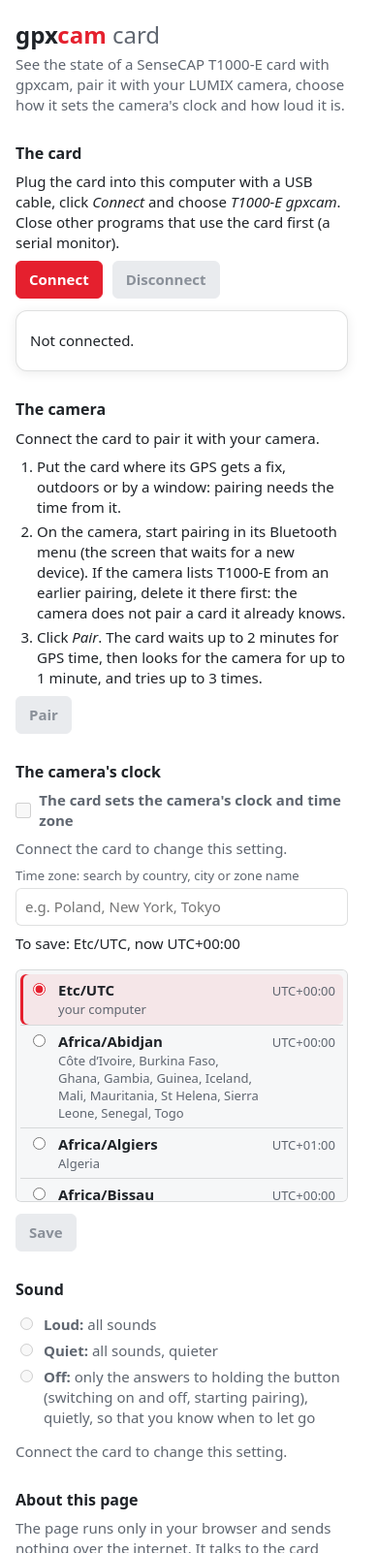
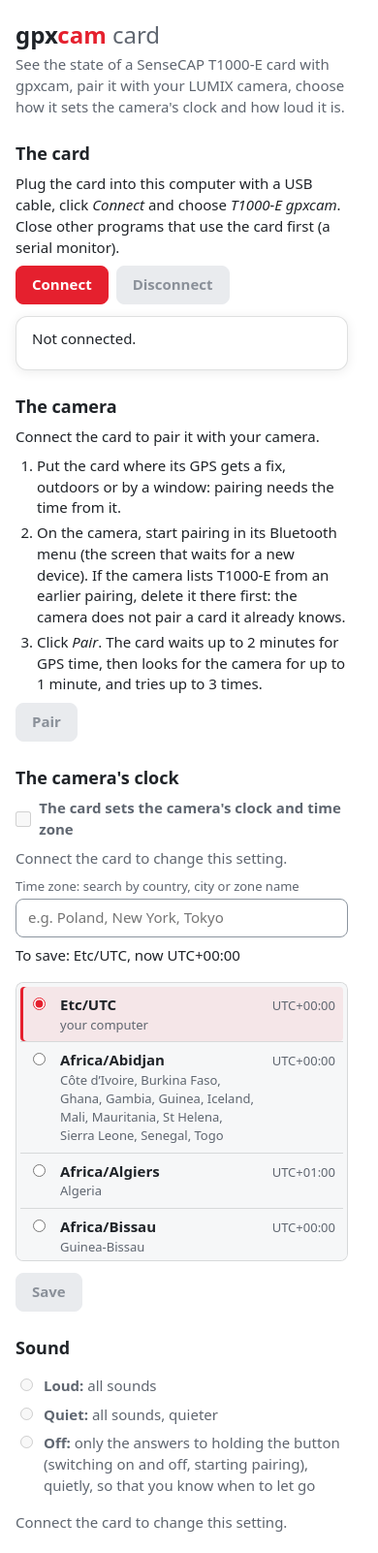
Before and after one commit to TomaszBojanowski/gpxcam-t1000e, a plain HTML site: page docs/index.html in a window 390 px wide. Shown: the top 1602 px of the page at 97% size. Drawn offline with Linux system fonts and the light colour scheme.

Commit message:
page: one scale of spacing and type, clearer edges and buttons
- spacing 4/8/12/16/24 and text 13/15/18 as CSS variables; headings
  18 px; corners 8 px (12 for panels); no stray sizes left
- field and secondary button edges at 3:1 against the page in both
  themes (WCAG 1.4.11)
- red only for the main action; the other buttons neutral, and
  'Forget the camera' in red text as it cannot be undone
- even padding in panels, no inline styles
- the zone list 18rem high, about four and a half zones again
Tests: the contrast of text and field edges in both themes, computed
from the page's colours.

```diff
--- a/docs/index.html
+++ b/docs/index.html
@@ -28,7 +28,18 @@
   --disabled-text: #8a9099;
   --list-bg: #f6f7f8;
   --shadow: 0 2px 12px rgba(0, 0, 0, 0.08);
-  --radius: 12px;
+  --field-line: #8c959f; /* edges of fields and secondary buttons: 3:1 against the page (WCAG 1.4.11) */
+  --radius: 12px;        /* panels */
+  --radius-s: 8px;       /* buttons, fields, boxes */
+  /* One scale: spacing 4/8/12/16/24, text 13/15/18 (and 24 for the name) */
+  --s1: 4px;
+  --s2: 8px;
+  --s3: 12px;
+  --s4: 16px;
+  --s5: 24px;
+  --fs-small: 13px;
+  --fs: 15px;
+  --fs-h2: 18px;
   color-scheme: light dark;
 }
 @media (prefers-color-scheme: dark) {
@@ -49,50 +60,58 @@
     --disabled-text: #6e7881;
     --list-bg: #171c20;
     --shadow: none;
+    --field-line: #5f6b75;
   }
 }
 * { box-sizing: border-box; }
 html { scrollbar-gutter: stable; } /* the page does not move sideways when its scroll bar comes and goes */
 body {
   margin: 0;
-  padding: 24px 16px 48px;
+  padding: var(--s5) var(--s4) 48px;
   background: var(--bg);
   color: var(--text);
-  font: 15px/1.4 system-ui, -apple-system, "Segoe UI", Cantarell, sans-serif;
+  font: var(--fs)/1.45 system-ui, -apple-system, "Segoe UI", Cantarell, sans-serif;
 }
 main { max-width: 42rem; margin: 0 auto; }
-h1 { margin: 0 0 8px; font-size: 24px; line-height: 1; font-weight: 400; color: var(--muted); }
+h1 { margin: 0 0 var(--s2); font-size: 24px; line-height: 1; font-weight: 400; color: var(--muted); }
 .logo { font-weight: 800; color: var(--text); }
 .logo span { color: var(--accent); }
-h2 { font-size: 16px; font-weight: 700; margin: 28px 0 8px; }
-p { margin: 8px 0; }
+h2 { font-size: var(--fs-h2); font-weight: 700; margin: var(--s5) 0 var(--s2); }
+p { margin: var(--s2) 0; }
 a { color: var(--link); }
-code { font: 13px ui-monospace, Menlo, Consolas, monospace; }
+code { font: var(--fs-small) ui-monospace, Menlo, Consolas, monospace; }
 .lead, .note, small { color: var(--muted); }
 .panel {
   background: var(--panel);
   border: 1px solid var(--line);
   border-radius: var(--radius);
   box-shadow: var(--shadow);
-  padding: 12px 14px;
-}
+  padding: var(--s3) var(--s4);
+}
+.panel > :first-child { margin-top: 0; }
+.panel > :last-child { margin-bottom: 0; }
+.gap-top { margin-top: var(--s3); }
 .hidden { display: none !important; } /* wins over the display of .row, dl.state and others */
 .visually-hidden { position: absolute; width: 1px; height: 1px; overflow: hidden; clip: rect(0 0 0 0); white-space: nowrap; }
 fieldset { border: 0; margin: 0; padding: 0; min-width: 0; }
 button {
   font: inherit;
   font-weight: 600;
-  padding: 8px 13px;
-  border-radius: 6px;
+  min-height: 40px;
+  padding: var(--s2) var(--s4);
+  border-radius: var(--radius-s);
   border: 1px solid var(--accent);
   background: var(--accent);
   color: var(--accent-text);
   cursor: pointer;
   white-space: nowrap;
 }
-button.secondary { background: transparent; color: var(--link); }
+/* Red for the main action only; the others neutral, and red text for what cannot be undone */
+button.secondary { background: transparent; color: var(--text); border-color: var(--field-line); }
+button.danger { background: transparent; color: var(--link); border-color: currentColor; }
 button:hover:not(:disabled) { filter: brightness(1.08); }
-button.secondary:hover:not(:disabled) { background: var(--accent-tint); filter: none; }
+button.secondary:hover:not(:disabled) { background: var(--hover); filter: none; }
+button.danger:hover:not(:disabled) { background: var(--accent-tint); filter: none; }
 button:disabled {
   background: var(--disabled-bg);
   border-color: var(--disabled-bg);
@@ -100,53 +119,60 @@
   cursor: default;
 }
 :focus-visible { outline: 2px solid var(--accent); outline-offset: 2px; }
-label[for="search"] { display: block; margin: 0 0 4px; font-size: 13px; color: var(--muted); }
+label[for="search"] { display: block; margin: 0 0 var(--s1); font-size: var(--fs-small); color: var(--muted); }
 input[type="search"] {
   width: 100%;
   font: inherit;
-  padding: 8px 9px;
-  border-radius: 6px;
-  border: 1px solid var(--line);
+  padding: var(--s2) var(--s3);
+  border-radius: var(--radius-s);
+  border: 1px solid var(--field-line);
   background: var(--field);
   color: var(--text);
 }
 input[type="search"]:focus { border-color: var(--accent); }
 input[type="radio"], input[type="checkbox"] { accent-color: var(--accent); }
-label.switch { display: flex; gap: 8px; align-items: center; font-weight: 600; cursor: pointer; }
+label.switch { display: flex; gap: var(--s2); align-items: center; font-weight: 600; cursor: pointer; }
 label.switch:has(input:disabled) { color: var(--muted); cursor: default; }
-label.choice { display: flex; gap: 8px; align-items: baseline; margin: 6px 0; cursor: pointer; }
+label.choice { display: flex; gap: var(--s2); align-items: baseline; margin: var(--s2) 0; cursor: pointer; }
 label.choice:has(input:disabled) { color: var(--muted); cursor: default; }
 input[type="checkbox"] { width: 18px; height: 18px; margin: 0; }
 fieldset:disabled { opacity: 0.55; }
-ol.steps { margin: 8px 0; padding-left: 22px; }
-ol.steps li { margin: 4px 0; }
+ol.steps { margin: var(--s2) 0; padding-left: 22px; }
+ol.steps li { margin: var(--s1) 0; }
 /* A panel of a fixed height, about four and a half results, so what follows does not move while
    typing and the empty part reads as part of the list */
 #results {
   list-style: none;
-  margin: 8px 0 0;
-  padding: 4px;
-  height: 15rem;
+  margin: var(--s2) 0 0;
+  padding: var(--s1);
+  height: 18rem;
   overflow-y: auto;
   background: var(--list-bg);
   border: 1px solid var(--line);
-  border-radius: 6px;
+  border-radius: var(--radius-s);
 }
 #results li { border-bottom: 1px solid var(--line); }
 #results li:last-child { border-bottom: 0; }
-#results label { display: flex; gap: 10px; align-items: baseline; padding: 6px 8px; cursor: pointer; border-radius: 6px; }
+#results label {
+  display: flex;
+  gap: var(--s3);
+  align-items: baseline;
+  padding: var(--s2);
+  cursor: pointer;
+  border-radius: var(--s1); /* inside the list's 8 px corner and 4 px padding */
+}
 #results label:hover { background: var(--hover); }
 #results label:has(input:checked) { background: var(--accent-tint); box-shadow: inset 3px 0 0 var(--accent); }
 #results .name { font-weight: 600; overflow-wrap: anywhere; }
-#results .detail { color: var(--muted); font-size: 13px; overflow-wrap: anywhere; }
-#results .offset { margin-left: auto; color: var(--muted); font-size: 13px; white-space: nowrap; }
+#results .detail { color: var(--muted); font-size: var(--fs-small); overflow-wrap: anywhere; }
+#results .offset { margin-left: auto; color: var(--muted); font-size: var(--fs-small); white-space: nowrap; }
 .card-lines {
-  margin: 8px 0 0;
-  padding: 10px;
+  margin: var(--s2) 0 0;
+  padding: var(--s2) var(--s3);
   background: var(--field);
   border: 1px solid var(--line);
-  border-radius: 6px;
-  font: 12.5px/1.45 ui-monospace, Menlo, Consolas, monospace;
+  border-radius: var(--radius-s);
+  font: var(--fs-small)/1.45 ui-monospace, Menlo, Consolas, monospace;
   color: var(--muted);
   white-space: pre-wrap;
   overflow-wrap: anywhere;
@@ -155,10 +181,10 @@
 .good { color: var(--good); font-weight: 600; }
 /* An error is told apart from the red accent not only by its colour: a framed box headed "Error". */
 p.bad {
-  padding: 8px 10px;
+  padding: var(--s2) var(--s3);
   border: 1px solid var(--error);
   border-left-width: 4px;
-  border-radius: 6px;
+  border-radius: var(--radius-s);
   background: var(--error-tint);
   color: var(--text);
 }
@@ -170,8 +196,8 @@
   font-weight: 700;
   color: var(--error);
 }
-.row { display: flex; gap: 10px; flex-wrap: wrap; align-items: center; }
-dl.state { display: grid; grid-template-columns: max-content 1fr; gap: 4px 14px; margin: 8px 0 0; }
+.row { display: flex; gap: var(--s2); flex-wrap: wrap; align-items: center; }
+dl.state { display: grid; grid-template-columns: max-content 1fr; gap: var(--s1) var(--s4); margin: var(--s2) 0 0; }
 dl.state dt { color: var(--muted); }
 dl.state dd { margin: 0; overflow-wrap: anywhere; }
 </style>
@@ -197,7 +223,7 @@
       <button id="connect" type="button">Connect</button>
       <button id="disconnect" type="button" class="secondary" disabled>Disconnect</button>
     </div>
-    <div id="card" class="panel" style="margin-top: 12px">
+    <div id="card" class="panel gap-top">
       <p id="card-status" role="status">Not connected.</p>
       <dl id="state" class="state hidden">
         <dt>Firmware</dt><dd id="state-firmware"></dd>
@@ -208,7 +234,7 @@
       </dl>
       <div id="card-lines" class="card-lines"></div>
       <p id="card-note" class="note hidden"></p>
-      <div id="refresh-row" class="row hidden" style="margin-top: 10px">
+      <div id="refresh-row" class="row gap-top hidden">
         <button id="refresh" type="button" class="secondary">Refresh</button>
         <small id="state-time"></small>
       </div>
@@ -229,10 +255,10 @@
     <div id="pair-row" class="row">
       <button id="pair" type="button" disabled>Pair</button>
       <button id="pair-cancel" type="button" class="secondary hidden">Cancel</button>
-      <button id="unpair" type="button" class="secondary hidden">Forget the camera</button>
+      <button id="unpair" type="button" class="danger hidden">Forget the camera</button>
     </div>
     <p id="pair-progress" role="status"></p>
-    <div id="unpair-confirm" class="panel hidden" style="margin-top: 12px">
+    <div id="unpair-confirm" class="panel gap-top hidden">
       <p>Forget the paired camera? The card stops connecting to it until you pair them again. Before that, also
          delete T1000-E in the camera's Bluetooth menu.</p>
       <div class="row">
@@ -257,11 +283,11 @@
         <ul id="results"></ul>
       </fieldset>
 
-      <div class="row" style="margin-top: 12px">
+      <div class="row gap-top">
         <button id="save" type="button" disabled>Save</button>
       </div>
     </fieldset>
-    <div id="save-answer" class="panel hidden" style="margin-top: 12px">
+    <div id="save-answer" class="panel gap-top hidden">
       <p id="save-status" role="status"></p>
       <div id="save-lines" class="card-lines"></div>
       <p id="save-note" class="note">The camera gets the new time zone the next time the card connects to it:
```
Also changed, not shown: test/web/card_page.test.mjs (+36 -0 lines).
